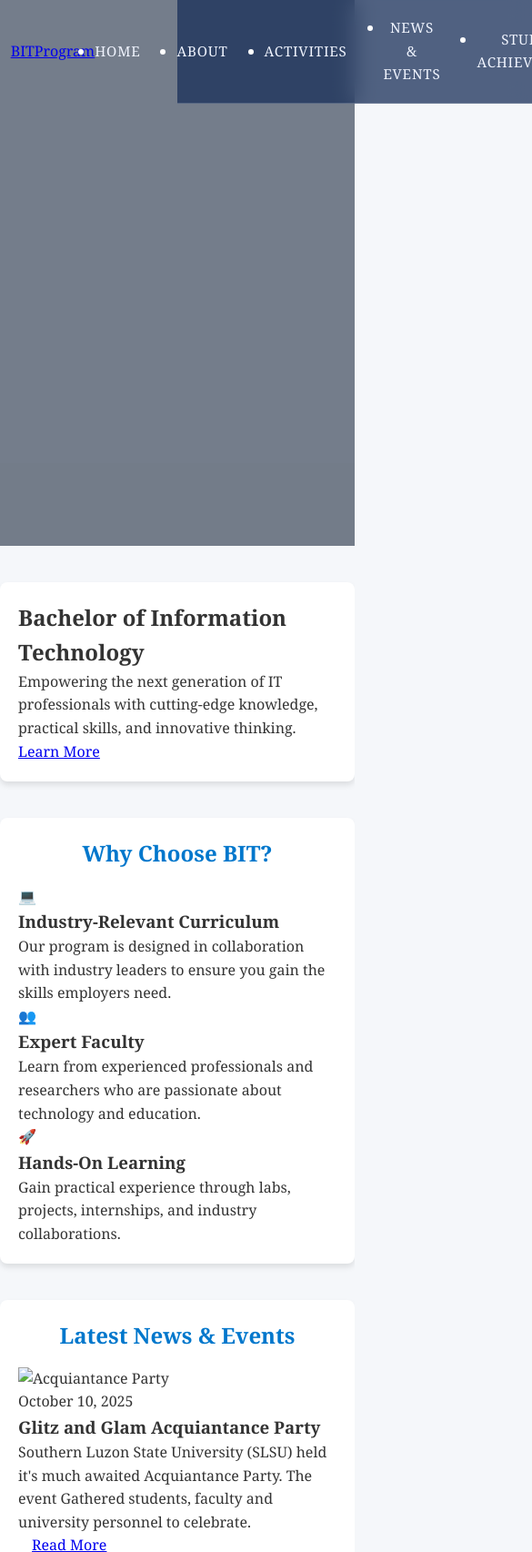
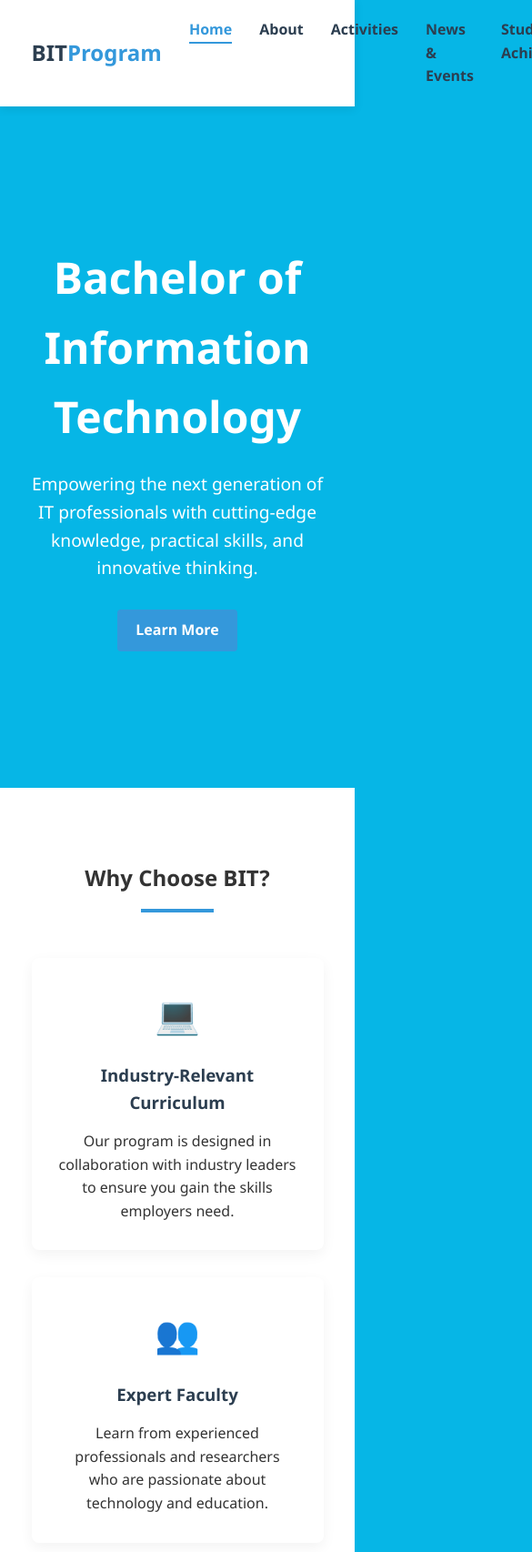
Before and after one commit to buenaventuraalex04-design/BIT-WEB_BUENAVENTURA-PARALE-MAYUGA, a plain HTML site: page BIT WEB/bit.html in a window 390 px wide. Shown: the top 1706 px of the page at 91% size, 585 px wide, since content can reach past the window. Drawn offline with Linux system fonts and the light colour scheme.

Commit message:
binago din ho ang css

```diff
--- a/BIT WEB/bit.css
+++ b/BIT WEB/bit.css
@@ -1,210 +1,335 @@
+/* LAHATAN NA */
+:root {
+    --primary: #2c3e50;
+    --secondary: #3498db;
+    --accent: #e74c3c;
+    --light: #7ad7ee;
+    --dark: #2c3e50;
+    --text: #333;
+    --transition: all 0.3s ease;
+}
 
 * {
-  margin: 0;
-  padding: 0;
-  box-sizing: border-box;
+    margin: 0;
+    padding: 0;
+    box-sizing: border-box;
+    font-family: 'Segoe UI', Tahoma, Geneva, Verdana, sans-serif;
 }
 
 body {
-  font-family: Arial, sans-serif;
-  line-height: 1.6;
-  color: #333;
-  background: #f5f7fa;
+    line-height: 1.6;
+    color: var(--text);
+    background-color: #06b6e6;
+}
+
+a {
+    text-decoration: none;
+    color: var(--primary);
+    transition: var(--transition);
+}
+
+ul {
+    list-style: none;
+}
+
+.container {
+    width: 90%;
+    max-width: 1200px;
+    margin: 0 auto;
+    padding: 0 15px;
+}
+
+.btn {
+    display: inline-block;
+    padding: 10px 20px;
+    background-color: var(--secondary);
+    color: white;
+    border-radius: 4px;
+    font-weight: 600;
+    transition: var(--transition);
+    border: none;
+    cursor: pointer;
+}
+
+.btn:hover {
+    background-color: var(--primary);
+    transform: translateY(-2px);
+}
+
+.section {
+    padding: 80px 0;
+}
+
+.section-title {
+    text-align: center;
+    margin-bottom: 50px;
+    position: relative;
+}
+
+.section-title:after {
+    content: '';
+    display: block;
+    width: 80px;
+    height: 4px;
+    background-color: var(--secondary);
+    margin: 15px auto;
+}
+
+/* Header & Navigation */
+header {
+    background-color: white;
+    box-shadow: 0 2px 10px rgba(0, 0, 0, 0.1);
+    position: sticky;
+    top: 0;
+    z-index: 1000;
+}
+
+.navbar {
+    display: flex;
+    justify-content: space-between;
+    align-items: center;
+    padding: 20px 0;
+}
+
+.logo {
+    font-size: 24px;
+    font-weight: 700;
+    color: var(--primary);
+}
+
+.logo span {
+    color: var(--secondary);
+}
+
+.nav-links {
+    display: flex;
+}
+
+.nav-links li {
+    margin-left: 30px;
 }
 
 
-* {
-  margin: 0;
-  padding: 0;
-  box-sizing: border-box;
+.nav-links a {
+    font-weight: 600;
+    position: relative;
 }
 
-body {
-  font-family: 'Georgia', serif;
+.nav-links a:after {
+    content: '';
+    position: absolute;
+    bottom: -5px;
+    left: 0;
+    width: 0;
+    height: 2px;
+    background-color: var(--secondary);
+    transition: var(--transition);
+}
+
+.nav-links a:hover:after {
+    width: 100%;
+}
+
+.nav-links a.active {
+    color: var(--secondary);
+}
+
+.nav-links a.active:after {
+    width: 100%;
+}
+
+.hamburger {
+    display: none;
+    cursor: pointer;
+}
+
+.hamburger div {
+    width: 25px;
+    height: 3px;
+    background-color: var(--primary);
+    margin: 5px;
+    transition: var(--transition);
+}
+
+/* PANG ANIMATION PERO WALA PA */
+.hero {
+    background: linear-gradient(rgba(44, 62, 80, 0.8,) rgba(44, 62, 80, 0.8)), url('https://images.unsplash.com/photo-1522202176988-66273c2fd55f?ixlib=rb-1.2.1&auto=format&fit=crop&w=1350&q=80');
+    background-size: cover;
+    background-position: center;
+    color: white;
+    text-align: center;
+    padding: 150px 0;
+}
+
+.hero h1 {
+    font-size: 3rem;
+    margin-bottom: 20px;
+    animation: fadeIn 1s ease;
+}
+
+.hero p {
+    font-size: 1.2rem;
+    max-width: 700px;
+    margin: 0 auto 30px;
+    animation: fadeIn 1.5s ease;
+}
+
+.hero .btn {
+    animation: fadeIn 2s ease;
+}
+
+/* SA FEATURES NGANI */
+.features {
+    background-color: white;
+}
+
+.features-grid {
+    display: grid;
+    grid-template-columns: repeat(auto-fit, minmax(300px, 1fr));
+    gap: 30px;
+}
+
+.feature-card {
+    background-color: white;
+    border-radius: 8px;
+    padding: 30px;
+    box-shadow: 0 5px 15px rgba(0, 0, 0, 0.05);
+    transition: var(--transition);
+    text-align: center;
+}
+
+.feature-card:hover {
+    transform: translateY(-10px);
+    box-shadow: 0 15px 30px rgba(0, 0, 0, 0.1);
+}
+
+.feature-icon {
+    font-size: 40px;
+    color: var(--secondary);
+    margin-bottom: 20px;
+}
+
+.feature-card h3 {
+    margin-bottom: 15px;
+    color: var(--primary);
+}
+
+/* SA NEWS NGANI */
+.news-section {
+    background-color: var(--light);
+}
+
+.news-grid {
+    display: grid;
+    grid-template-columns: repeat(auto-fit, minmax(300px, 1fr));
+    gap: 30px;
+}
+
+.news-card {
+    background-color: white;
+    border-radius: 8px;
+    overflow: hidden;
+    box-shadow: 0 5px 15px rgba(0, 0, 0, 0.05);
+    transition: var(--transition);
+}
+
+.news-card:hover {
+    transform: translateY(-5px);
+    box-shadow: 0 10px 25px rgba(0, 0, 0, 0.1);
+}
+
+.news-img {
+    height: 200px;
+    width: 100%;
+    object-fit: cover;
+}
+
+.news-content {
+    padding: 20px;
+}
+
+.news-date {
+    color: var(--secondary);
+    font-size: 0.9rem;
+    margin-bottom: 10px;
+    display: block;
+}
+
+.news-card h3 {
+    margin-bottom: 10px;
 }
 
 
-nav {
-  position: fixed;
-  top: 0;
-  width: 100%;
-  background: rgba(25, 47, 89, 0.75); /* soft navy with transparency */
-  backdrop-filter: blur(12px);
-  display: flex;
-  justify-content: center;
-  align-items: center;
-  padding: 18px 0;
-  z-index: 1000;
-  border-bottom: 1px solid rgba(255, 255, 255, 0.2);
+/* Footer */
+footer {
+    background-color: var(--primary);
+    color: white;
+    padding: 60px 0 20px;
 }
 
-/* Links */
-.nav-links {
-  display: flex;
-  align-items: center;
-  gap: 40px;
+.footer-content {
+    display: grid;
+    grid-template-columns: repeat(auto-fit, minmax(250px, 1fr));
+    gap: 40px;
+    margin-bottom: 40px;
 }
 
-.nav-links a {
-  text-decoration: none;
-  color: #f1f5ff; /* light text */
-  font-weight: 500;
-  letter-spacing: 0.8px;
-  text-transform: uppercase;
-  font-size: 0.95rem;
-  transition: all 0.3s ease;
-  position: relative;
+.footer-column h3 {
+    margin-bottom: 20px;
+    position: relative;
+    padding-bottom: 10px;
 }
 
-.nav-links a::after {
-  content: "";
-  position: absolute;
-  left: 0;
-  bottom: -5px;
-  width: 0%;
-  height: 2px;
-  background-color: #ffc947; /* soft gold accent */
-  transition: width 0.3s ease;
+.footer-column h3:after {
+    content: '';
+    position: absolute;
+    bottom: 0;
+    left: 0;
+    width: 50px;
+    height: 2px;
+    background-color: var(--secondary);
 }
 
-.nav-links a:hover::after {
-  width: 100%;
+.footer-links li {
+    margin-bottom: 10px;
 }
 
-.nav-links a:hover {
-  color: #ffc947;
+.footer-links a {
+    color: #ddd;
 }
 
-/* Logo */
-.nav-logo img {
-  height: 45px;
-  width: auto;
-  border-radius: 50%;
-  object-fit: contain;
-  margin: 0 15px;
-  background: white;
-  padding: 3px;
-  box-shadow: 0 0 6px rgba(255, 255, 255, 0.4);
-  transition: transform 0.3s ease;
+.footer-links a:hover {
+    color: white;
+    padding-left: 5px;
 }
 
-.nav-logo img:hover {
-  transform: scale(1.08);
+.social-links {
+    display: flex;
+    gap: 15px;
+    margin-top: 20px;
 }
 
-
-header {
-  text-align: center;
-  height: 600px;
-  background: url("bg ex.jpg") no-repeat center center/cover;
-  color: white;
-  display: flex;
-  flex-direction: column;
-  justify-content: center;
-  align-items: center;
-  padding: 0 20px;
-  position: relative;
+.social-links a {
+    display: flex;
+    align-items: center;
+    justify-content: center;
+    width: 40px;
+    height: 40px;
+    background-color: rgba(255, 255, 255, 0.1);
+    border-radius: 50%;
+    color: white;
+    transition: var(--transition);
 }
 
-
-header::before {
-  content: "";
-  position: absolute;
-  top: 0;
-  left: 0;
-  width: 100%;
-  height: 100%;
-  background: rgba(10, 25, 47, 0.55);
-  z-index: 0;
+.social-links a:hover {
+    background-color: var(--secondary);
+    transform: translateY(-3px);
 }
 
-header h1, header h2 {
-  position: relative;
-  z-index: 1;
+.copyright {
+    text-align: center;
+    padding-top: 20px;
+    border-top: 1px solid rgba(255, 255, 255, 0.1);
+    font-size: 0.9rem;
+    color: #ddd;
 }
-
-header h1 {
-  font-size: 2.5rem;
-  margin-bottom: 12px;
-  color: #ffffff;
-  letter-spacing: 1px;
-}
-
-header h2 {
-  font-size: 2.4rem;
-  color: #ffc947;
-  font-weight: 400;
-}
-
-
-section {
-  max-width: 800px;
-  margin: 40px auto;
-  padding: 20px;
-  background: white;
-  border-radius: 8px;
-  box-shadow: 0 4px 6px rgba(0,0,0,0.1);
-}
-
-section h2 {
-  margin-bottom: 15px;
-  color: #0077cc;
-  text-align: center;
-
-}
-
-.career ul {
-  list-style: none;
-  padding: 0;
-}
-
-.career li {
-  background: #f0f8ff;
-  margin: 8px 0;
-  padding: 10px;
-  border-radius: 5px;
-}
-
-
-.contact {
-  text-align: center;
-}
-
-.contact form {
-  display: flex;
-  flex-direction: column;
-  gap: 15px;
-  max-width: 400px;
-  margin: 0 auto;
-}
-
-.contact input,
-.contact textarea {
-  padding: 10px;
-  border: 1px solid #ccc;
-  border-radius: 6px;
-  width: 100%;
-}
-
-.contact button {
-  background: #0077cc;
-  color: white;
-  border: none;
-  padding: 12px;
-  border-radius: 6px;
-  cursor: pointer;
-  transition: background 0.3s;
-}
-
-.contact button:hover {
-  background: #005fa3;
-}
-
-
-footer {
-  text-align: center;
-  padding: 15px;
-  margin-top: 40px;
-  background: #0077cc;
-  color: white;
-}
```
